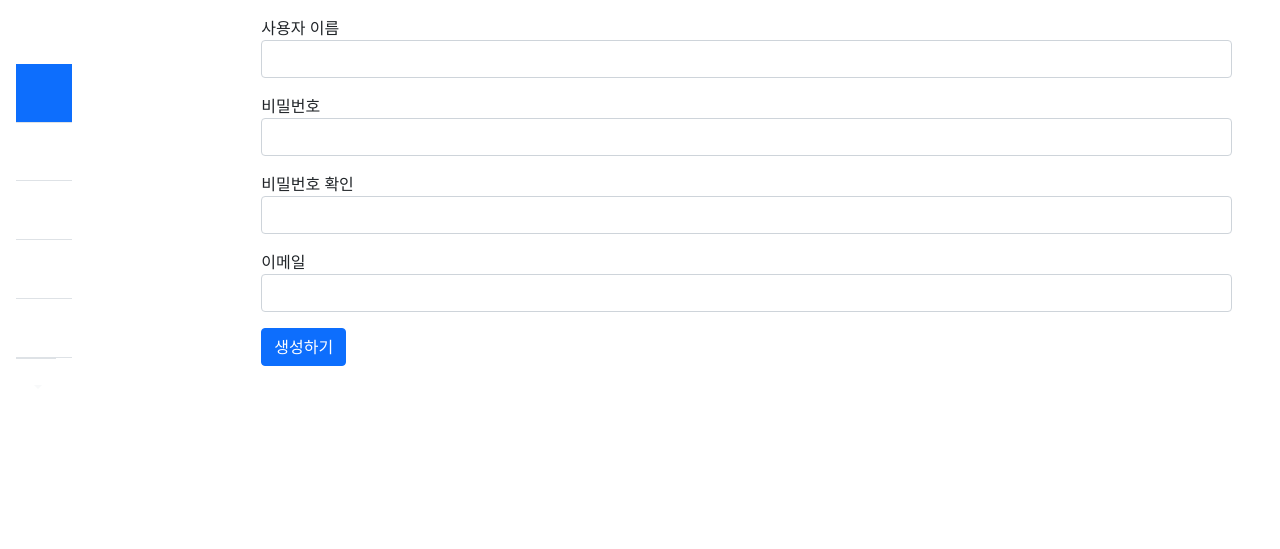
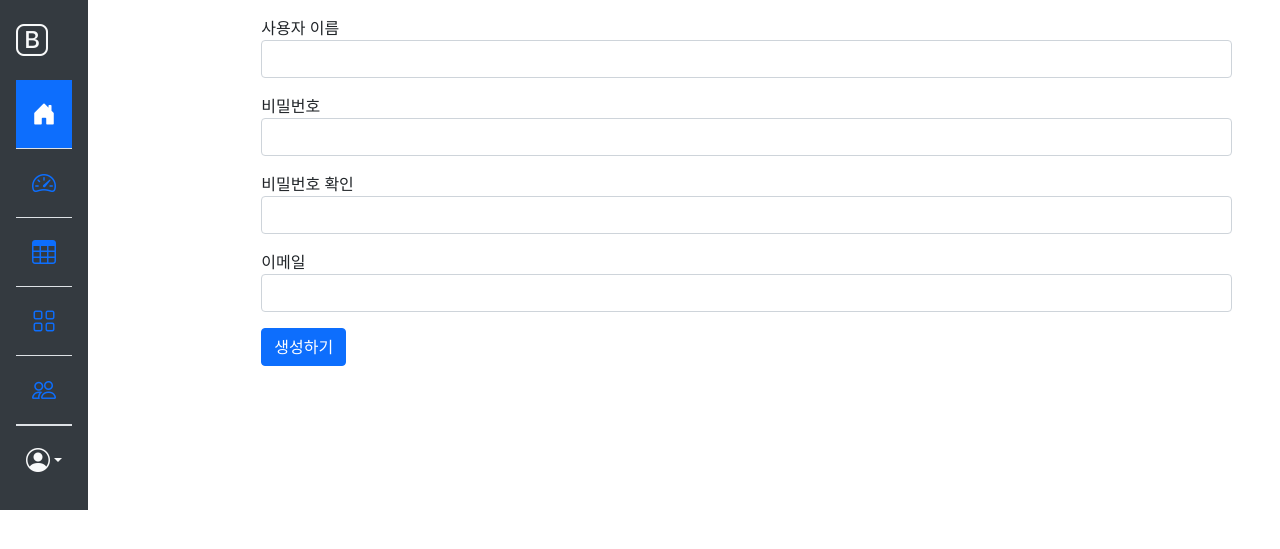
Before and after one commit to Hoegaarden-Son/jumptodjango, a Django app: page /common/signup/ in a window 1280 px wide. Shown: the part 57-606 px from the top of the page. Run offline with Django 4.2, Linux system fonts and the light colour scheme; some libraries are stand-ins or nearby versions.

Commit message:
sidebar error improved

```diff
--- a/templates/base.html
+++ b/templates/base.html
@@ -9,6 +9,7 @@
     <link rel="stylesheet" type="text/css" href="{% static 'bootstrap.min.css' %}">
     <!-- pybo CSS -->
     <link rel="stylesheet" type="text/css" href="{% static 'style.css' %}">
+    <link rel="stylesheet" href="https://cdn.jsdelivr.net/npm/bootstrap-icons/font/bootstrap-icons.css">
     <title>Hello, pybo!</title>
 </head>
 <body>
@@ -30,6 +31,9 @@
 
     <!-- Bootstrap JS -->
     <script src="{% static 'bootstrap.min.js' %}"></script>
+    <script src="https://cdn.jsdelivr.net/npm/@popperjs/core@2.10.2/dist/umd/popper.min.js"></script>
+    <script src="https://cdn.jsdelivr.net/npm/bootstrap@5.3.0-alpha1/dist/js/bootstrap.min.js"></script>
+
     <!-- 자바스크립트 Start -->
     {% block script %}
     {% endblock %}
--- a/templates/sidebar.html
+++ b/templates/sidebar.html
@@ -1,39 +1,39 @@
-<div class="col-md-3 col-lg-2 d-flex flex-column flex-shrink-0 p-3 text-bg-dark" style="width: 4.5rem;">
+<div class="col-md-3 col-lg-2 d-flex flex-column flex-shrink-0 p-3 text-bg-dark" style="width: 5.5em;  background-color: #343a40;">
     <a href="/" class="d-block mb-3 link-light text-decoration-none" title="Home" data-bs-toggle="tooltip" data-bs-placement="right">
-        <svg class="bi" width="32" height="32" role="img" aria-label="Bootstrap"><use xlink:href="#bootstrap"/></svg>
+        <i class="bi bi-bootstrap" style="font-size: 2rem;"></i>
     </a>
     <ul class="nav nav-pills nav-flush flex-column mb-auto text-center">
         <li class="nav-item">
-            <a href="#" class="nav-link active py-3 border-bottom rounded-0" aria-current="page" title="Home" data-bs-toggle="tooltip" data-bs-placement="right">
-                <svg class="bi" width="24" height="24" role="img" aria-label="Home"><use xlink:href="#home"/></svg>
+            <a href="{% url 'a_board' %}" class="nav-link active py-3 border-bottom rounded-0" aria-current="page" title="A Board" data-bs-toggle="tooltip" data-bs-placement="right">
+                <i class="bi bi-house-door-fill" style="font-size: 1.5rem;"></i>
             </a>
         </li>
         <li>
-            <a href="{% url 'a_board' %}" class="nav-link py-3 border-bottom rounded-0" title="Dashboard" data-bs-toggle="tooltip" data-bs-placement="right">
-                <svg class="bi" width="24" height="24" role="img" aria-label="Dashboard"><use xlink:href="#speedometer2"/></svg>
+            <a href="{% url 'b_board' %}" class="nav-link py-3 border-bottom rounded-0" title="B Board" data-bs-toggle="tooltip" data-bs-placement="right">
+                <i class="bi bi-speedometer2" style="font-size: 1.5rem;"></i>
             </a>
         </li>
         <li>
             <a href="{% url 'b_board' %}" class="nav-link py-3 border-bottom rounded-0" title="Orders" data-bs-toggle="tooltip" data-bs-placement="right">
-                <svg class="bi" width="24" height="24" role="img" aria-label="Orders"><use xlink:href="#table"/></svg>
+                <i class="bi bi-table" style="font-size: 1.5rem;"></i>
             </a>
         </li>
         <li>
-            <a href="#" class="nav-link py-3 border-bottom rounded-0" title="Products" data-bs-toggle="tooltip" data-bs-placement="right">
-                <svg class="bi" width="24" height="24" role="img" aria-label="Products"><use xlink:href="#grid"/></svg>
+            <a href="{% url 'b_board' %}" class="nav-link py-3 border-bottom rounded-0" title="Products" data-bs-toggle="tooltip" data-bs-placement="right">
+                <i class="bi bi-grid" style="font-size: 1.5rem;"></i>
             </a>
         </li>
         <li>
-            <a href="#" class="nav-link py-3 border-bottom rounded-0" title="Customers" data-bs-toggle="tooltip" data-bs-placement="right">
-                <svg class="bi" width="24" height="24" role="img" aria-label="Customers"><use xlink:href="#people-circle"/></svg>
+            <a href="{% url 'b_board' %}" class="nav-link py-3 border-bottom rounded-0" title="Customers" data-bs-toggle="tooltip" data-bs-placement="right">
+                <i class="bi bi-people" style="font-size: 1.5rem;"></i>
             </a>
         </li>
     </ul>
     <div class="dropdown border-top">
         <a href="#" class="d-flex align-items-center justify-content-center p-3 link-light text-decoration-none dropdown-toggle" data-bs-toggle="dropdown" aria-expanded="false">
-            <svg class="bi" width="24" height="24" role="img" aria-label="Account"><use xlink:href="#person-circle"/></svg>
+            <i class="bi bi-person-circle" style="font-size: 1.5rem;"></i>
         </a>
-        <ul class="dropdown-menu text-small shadow">
+        <ul class="dropdown-menu dropdown-menu-end text-small shadow">
             <li><a class="dropdown-item" href="#">New project...</a></li>
             <li><a class="dropdown-item" href="#">Settings</a></li>
             <li><a class="dropdown-item" href="#">Profile</a></li>
```
